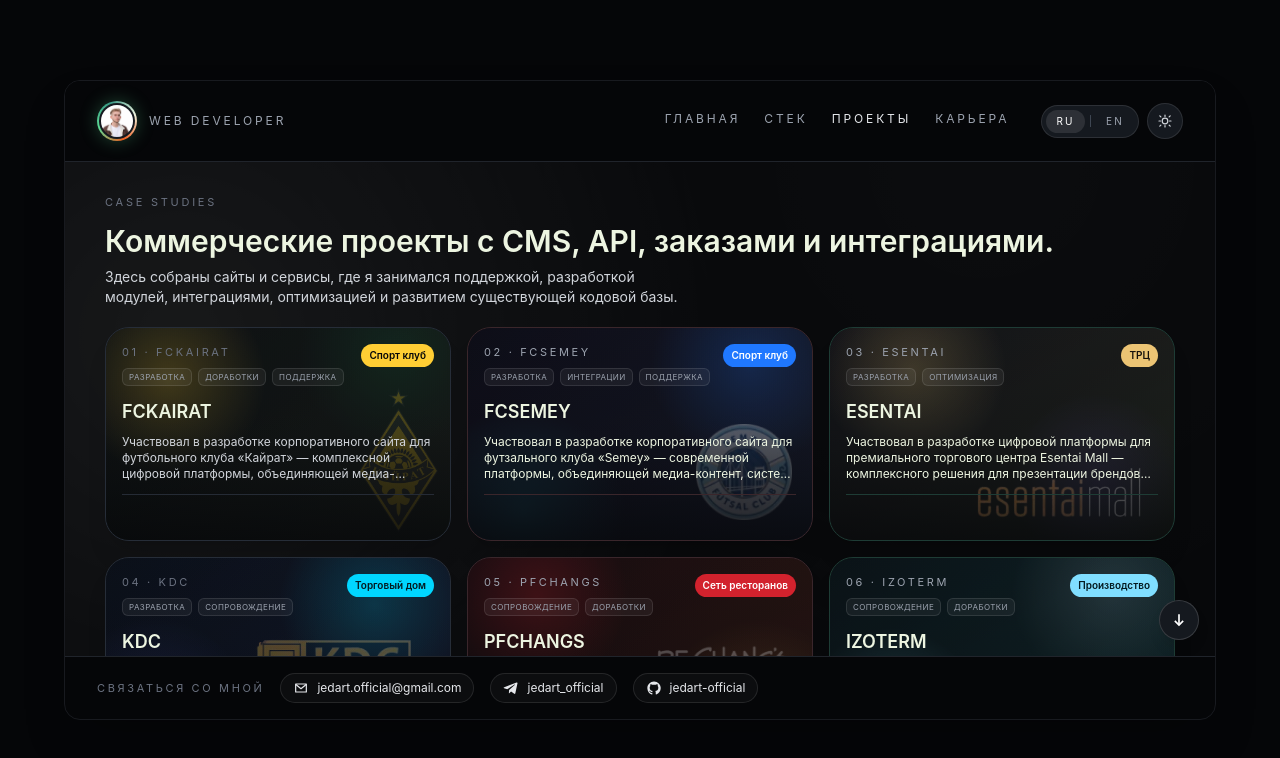
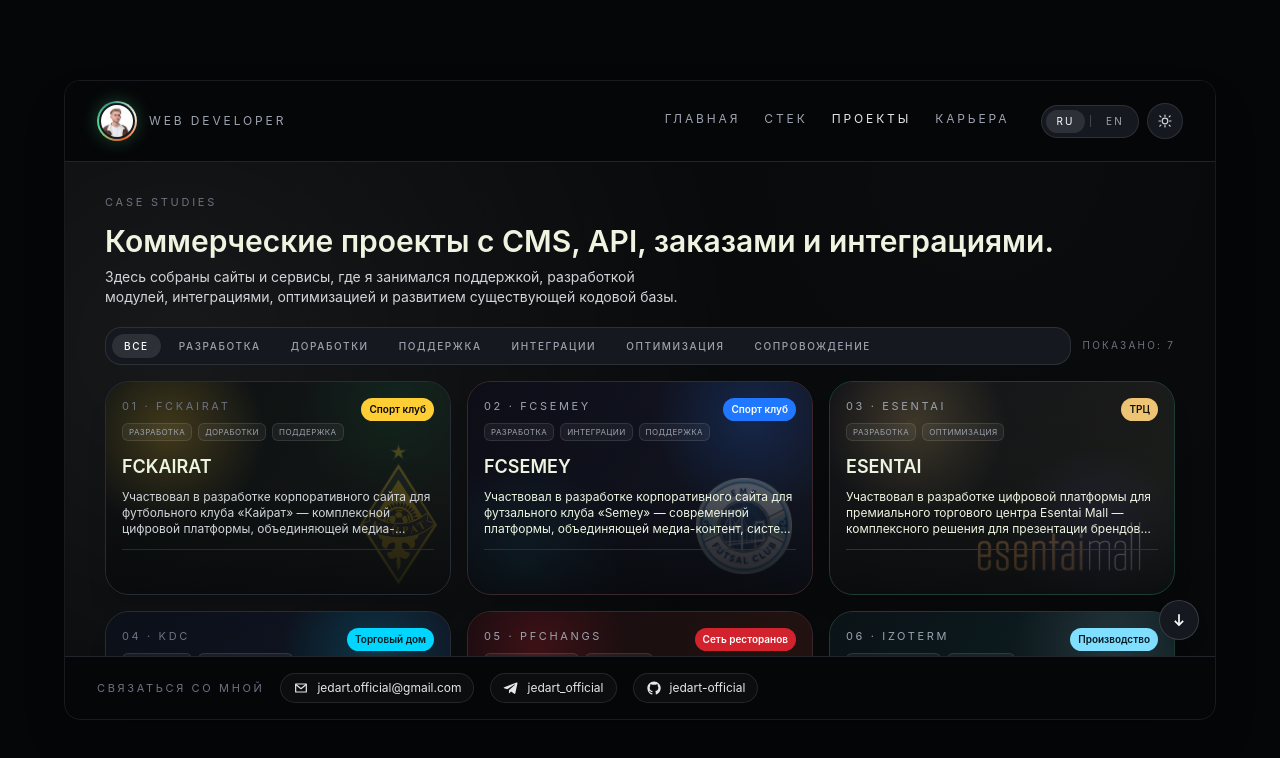
Before and after one commit to jedart-official/web-portfolio, a Vue app: page / in a window 1280 px wide. Both pictures are taken after a click on the button "Смотреть проекты". Shown: the top 758 px of the page. Built offline with nearby package versions, Linux system fonts and the light colour scheme.

Commit message:
added filter to projects

```diff
--- a/src/components/sections/ProjectsSection.vue
+++ b/src/components/sections/ProjectsSection.vue
@@ -13,6 +13,9 @@
   const {content} = useContent();
   const selectedProjectId = ref(null);
   const modalPanel = ref(null);
+  const projectGrid = ref(null);
+  const allProjectsCategory = "all";
+  const activeProjectCategory = ref(allProjectsCategory);
 
   const themeMap = {
     dashboard: {
@@ -59,6 +62,24 @@
   const selectedProject = computed(() => {
     return content.value.projects.find((project) => project.id === selectedProjectId.value) ?? null;
   });
+
+  const projectCategories = computed(() => {
+    return [...new Set(content.value.projects.flatMap((project) => project.categories ?? []))];
+  });
+
+  const filteredProjects = computed(() => {
+    if (activeProjectCategory.value === allProjectsCategory) {
+      return content.value.projects;
+    }
+
+    return content.value.projects.filter((project) => {
+      return project.categories?.includes(activeProjectCategory.value);
+    });
+  });
+
+  const setProjectCategory = (category) => {
+    activeProjectCategory.value = category;
+  };
 
   const openProject = (project) => {
     selectedProjectId.value = project.id;
@@ -132,6 +153,18 @@
       ease: "power1.in",
       onComplete: done,
     });
+  };
+
+  const animateProjectCards = () => {
+    if (prefersReducedMotion() || !projectGrid.value) {
+      return;
+    }
+
+    gsap.fromTo(
+        projectGrid.value.querySelectorAll(".project-card"),
+        {autoAlpha: 0, y: 14, scale: 0.985},
+        {autoAlpha: 1, y: 0, scale: 1, duration: 0.34, stagger: 0.045, ease: "power3.out"}
+    );
   };
 
   const projectBackground = (project) => {
@@ -320,6 +353,17 @@
     }
   });
 
+  watch(projectCategories, (categories) => {
+    if (activeProjectCategory.value !== allProjectsCategory && !categories.includes(activeProjectCategory.value)) {
+      activeProjectCategory.value = allProjectsCategory;
+    }
+  });
+
+  watch(activeProjectCategory, async () => {
+    await nextTick();
+    animateProjectCards();
+  });
+
   onBeforeUnmount(() => {
     if (typeof document !== "undefined") {
       document.body.style.overflow = "";
@@ -350,9 +394,44 @@
       </div>
     </div>
 
-    <div class="grid grid-cols-1 sm:grid-cols-2 lg:grid-cols-3 gap-4 flex-1">
+    <div data-gsap-reveal class="mb-4 flex min-w-0 flex-col gap-3 md:flex-row md:items-center md:justify-between">
+      <div
+          class="control-pill grid w-full min-w-0 grid-cols-2 gap-1.5 rounded-2xl border border-white/10 bg-[#15191f] p-1.5 sm:flex sm:flex-wrap md:flex-1"
+          role="tablist"
+          :aria-label="t('projects.filterLabel')"
+      >
+        <button
+            type="button"
+            role="tab"
+            :aria-selected="activeProjectCategory === allProjectsCategory"
+            @click="setProjectCategory(allProjectsCategory)"
+            class="min-w-0 rounded-full px-2.5 py-2 text-center text-[9px] font-medium uppercase leading-tight tracking-[0.08em] transition sm:w-auto sm:shrink-0 sm:px-3 sm:py-1.5 sm:text-[10px] sm:tracking-[0.16em]"
+            :class="activeProjectCategory === allProjectsCategory ? 'bg-white/10 text-white shadow-sm' : 'text-gray-400 hover:text-gray-200'"
+        >
+          {{ t('projects.filterAll') }}
+        </button>
+        <button
+            v-for="category in projectCategories"
+            :key="category"
+            type="button"
+            role="tab"
+            :aria-selected="activeProjectCategory === category"
+            @click="setProjectCategory(category)"
+            class="min-w-0 rounded-full px-2.5 py-2 text-center text-[9px] font-medium uppercase leading-tight tracking-[0.08em] transition sm:w-auto sm:shrink-0 sm:px-3 sm:py-1.5 sm:text-[10px] sm:tracking-[0.16em]"
+            :class="activeProjectCategory === category ? 'bg-white/10 text-white shadow-sm' : 'text-gray-400 hover:text-gray-200'"
+        >
+          {{ category }}
+        </button>
+      </div>
+
+      <span class="shrink-0 text-[10px] uppercase tracking-[0.22em] text-gray-500 md:text-right">
+        {{ t('projects.filteredCount', {count: filteredProjects.length}) }}
+      </span>
+    </div>
+
+    <div ref="projectGrid" class="grid grid-cols-1 sm:grid-cols-2 lg:grid-cols-3 gap-4 flex-1">
       <article
-          v-for="project in content.projects"
+          v-for="project in filteredProjects"
           :key="project.id"
           role="button"
           tabindex="0"
--- a/src/locales/en.json
+++ b/src/locales/en.json
@@ -43,6 +43,9 @@
     "casesSubTitle": "case studies",
     "casesTitle": "Commercial projects with CMS, APIs, orders, and integrations.",
     "casesDescription": "This section collects websites and services where I worked on support, module development, integrations, optimization, and evolution of an existing codebase.",
+    "filterLabel": "Filter projects by category",
+    "filterAll": "All",
+    "filteredCount": "Showing: {count}",
     "openDetails": "Details",
     "closeDetails": "Close project details",
     "description": "Description",
--- a/src/locales/ru.json
+++ b/src/locales/ru.json
@@ -43,6 +43,9 @@
     "casesSubTitle": "Case studies",
     "casesTitle": "Коммерческие проекты с CMS, API, заказами и интеграциями.",
     "casesDescription": "Здесь собраны сайты и сервисы, где я занимался поддержкой, разработкой модулей, интеграциями, оптимизацией и развитием существующей кодовой базы.",
+    "filterLabel": "Фильтр проектов по категории",
+    "filterAll": "Все",
+    "filteredCount": "Показано: {count}",
     "openDetails": "Подробнее",
     "closeDetails": "Закрыть детали проекта",
     "description": "Описание",
```
